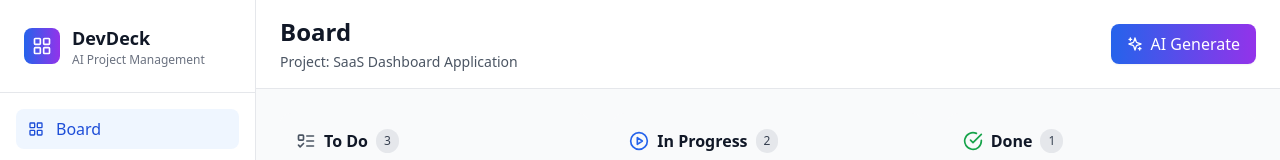
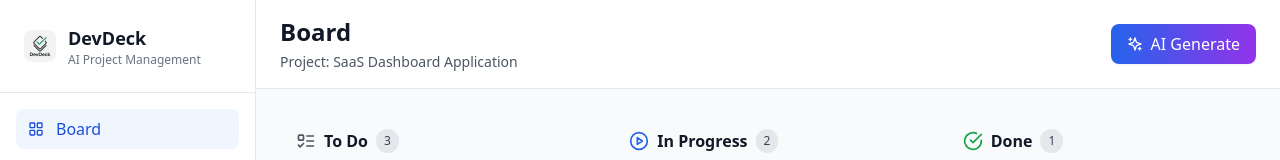
Before and after one commit to Brenden-Yiping-Wang/devdeck, a React (Vite) app: page /board in a window 1280 px wide. Shown: the top 160 px of the page. Built offline with nearby package versions, Linux system fonts and the light colour scheme.

Commit message:
Add DevDeck Logo and Favicon

```diff
--- a/index.html
+++ b/index.html
@@ -2,7 +2,7 @@
 <html lang="en">
   <head>
     <meta charset="UTF-8" />
-    <link rel="icon" type="image/svg+xml" href="/vite.svg" />
+    <link rel="icon" type="image/png" href="/DevDeck_logo.png" />
     <meta name="viewport" content="width=device-width, initial-scale=1.0" />
     <title>DevDeck - AI Project Management Tool</title>
   </head>
--- a/src/components/Sidebar.tsx
+++ b/src/components/Sidebar.tsx
@@ -7,8 +7,12 @@ export default function Sidebar() {
     <div className="w-64 bg-white border-r border-gray-200 h-full flex flex-col flex-shrink-0">
       <div className="p-6 border-b border-gray-200">
         <div className="flex items-center space-x-3">
-          <div className="bg-gradient-to-r from-blue-600 to-purple-600 p-2 rounded-lg">
-            <LayoutGrid className="h-5 w-5 text-white" />
+          <div className="flex-shrink-0">
+            <img
+              src="/DevDeck_logo.png"
+              alt="DevDeck Logo"
+              className="h-8 w-8 rounded-lg"
+            />
           </div>
           <div>
             <h1 className="text-lg font-bold text-gray-900">DevDeck</h1>
```
